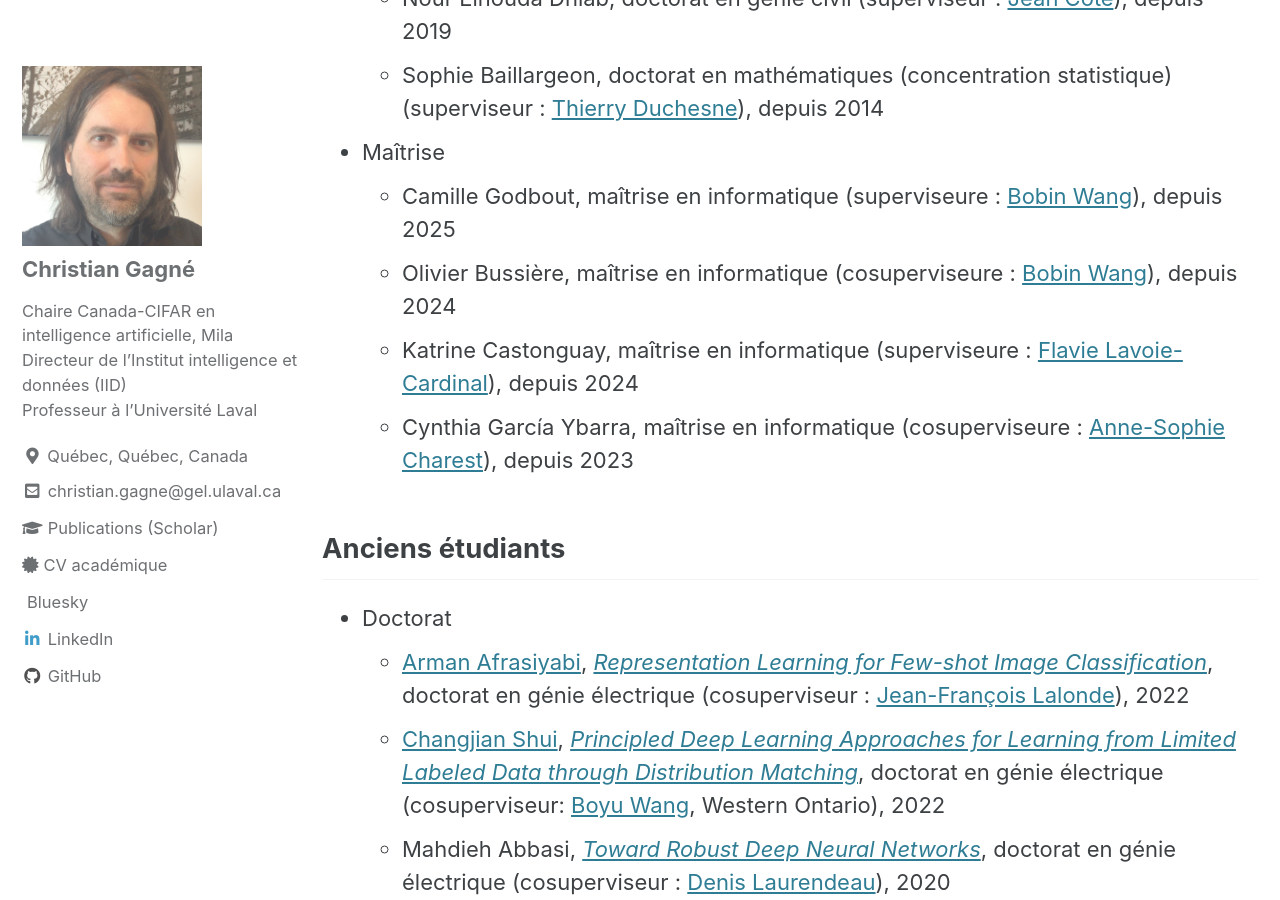
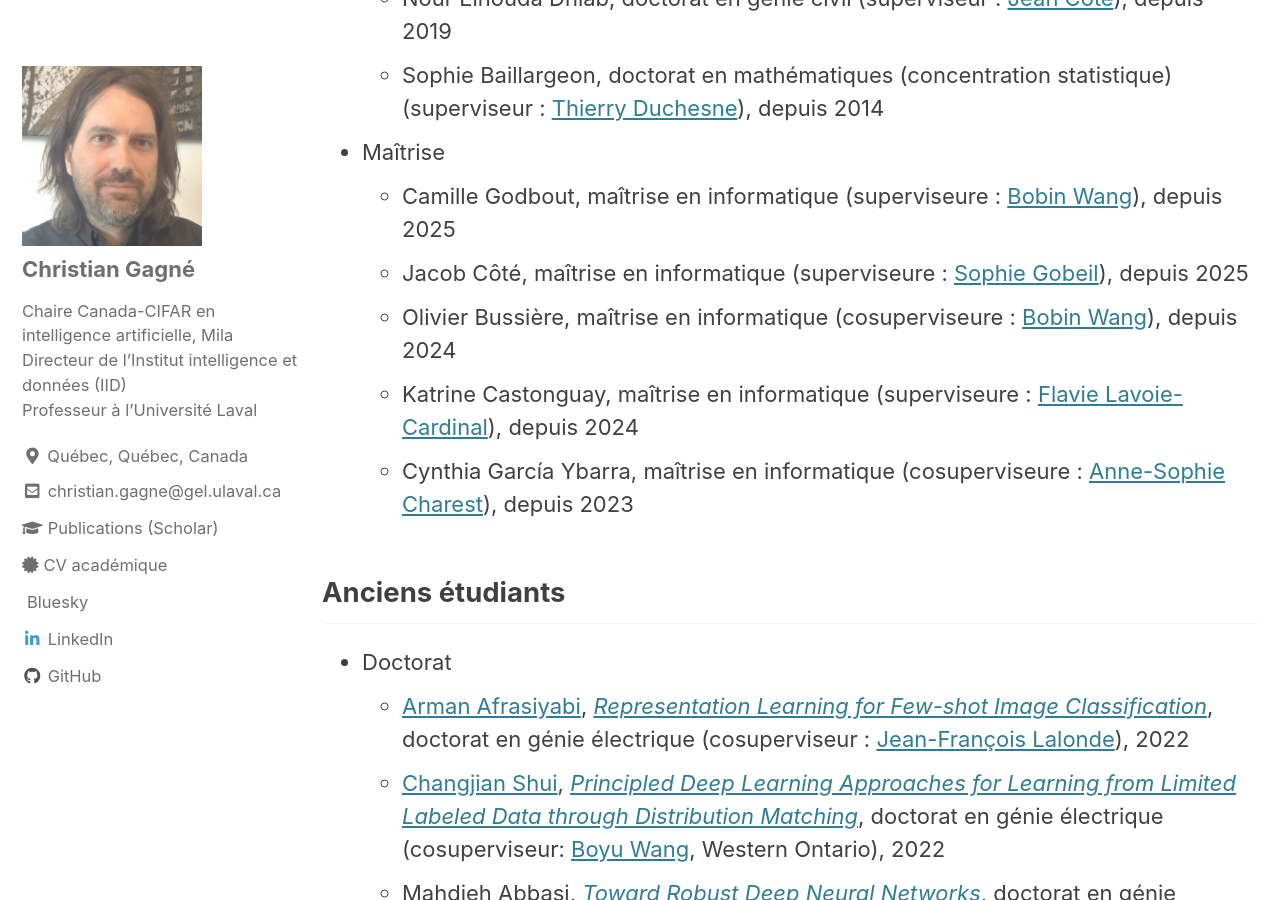
Before and after one commit to chgagne/chgagne.github.io, a Jekyll site: the page built from _pages/etudiants.md, in a window 1280 px wide and 900 px high, scrolled down 866 px. Built offline with Jekyll 4.4.1, drawn with Linux system fonts in a browser that asks for light colours; cached includes are drawn as plain includes.

Commit message:
Ajout Jacob.

```diff
--- a/_pages/etudiants.md
+++ b/_pages/etudiants.md
@@ -19,6 +19,7 @@ title: "Étudiants"
     - Sophie Baillargeon, doctorat en mathématiques (concentration statistique) (superviseur : [Thierry Duchesne](https://www.fsg.ulaval.ca/corps-professoral/thierry-duchesne)), depuis 2014
 - Maîtrise
     - Camille Godbout, maîtrise en informatique (superviseure : [Bobin Wang](https://www.fsg.ulaval.ca/corps-professoral/bobin-wang)), depuis 2025
+    - Jacob Côté, maîtrise en informatique (superviseure : [Sophie Gobeil](https://sophie-gobeil.fsg.ulaval.ca/)), depuis 2025
     - Olivier Bussière, maîtrise en informatique (cosuperviseure : [Bobin Wang](https://www.fsg.ulaval.ca/corps-professoral/bobin-wang)), depuis 2024
     - Katrine Castonguay, maîtrise en informatique (superviseure : [Flavie Lavoie-Cardinal](https://www.flc-lab.com/)), depuis 2024
     - Cynthia García Ybarra, maîtrise en informatique (cosuperviseure : [Anne-Sophie Charest](https://www.fsg.ulaval.ca/corps-professoral/anne-sophie-charest)), depuis 2023
```
